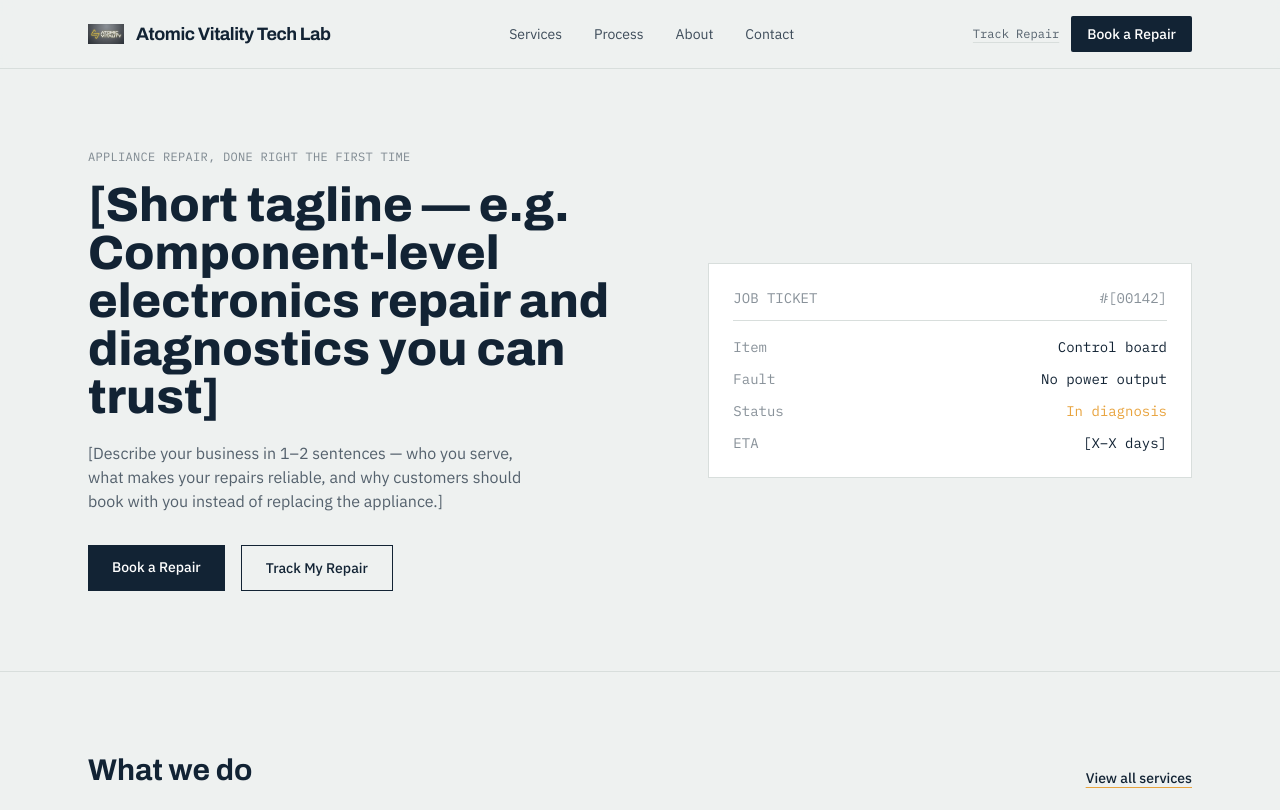
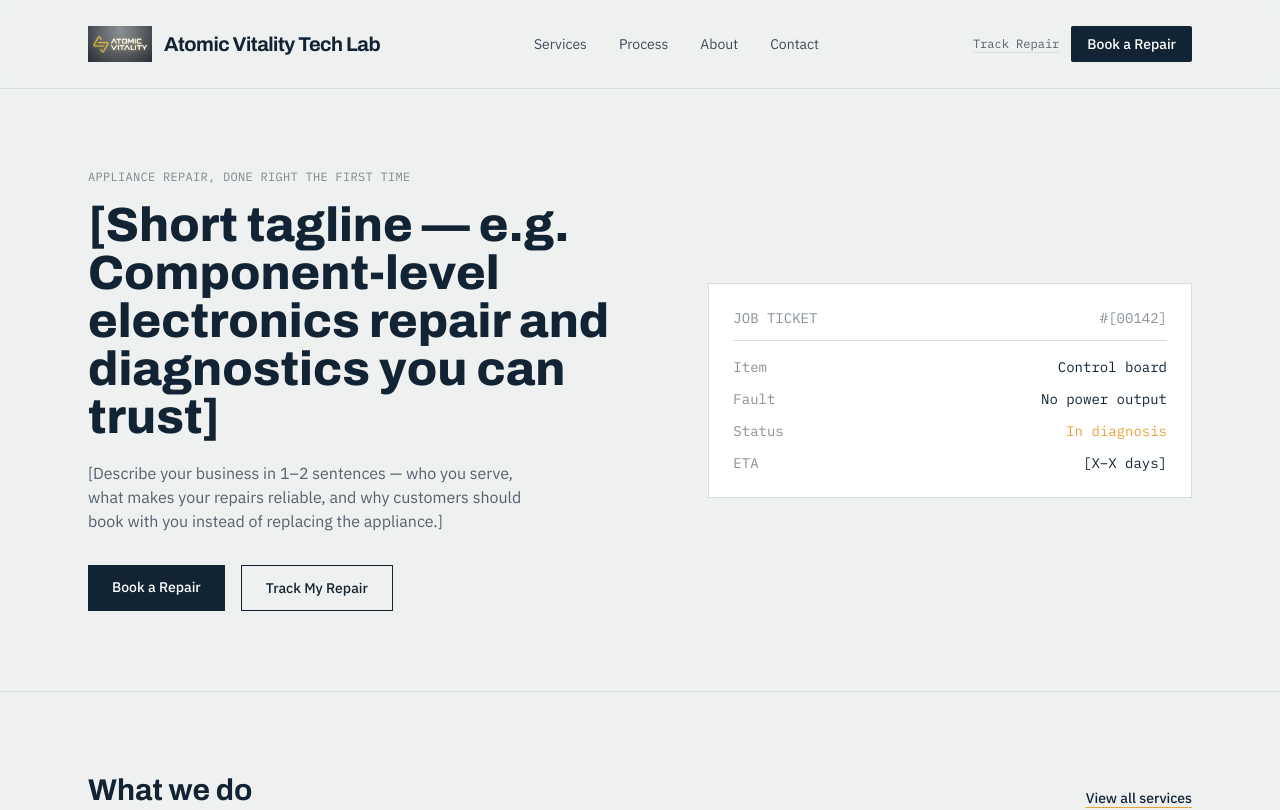
Before and after one commit to sgnjoroge254/appliance-repair-website, a Next.js app: page / in a window 1280 px wide. Shown: the top 810 px of the page. Built offline with nearby package versions, Linux system fonts and the light colour scheme.

Commit message:
Update Header.tsx

```diff
--- a/components/Header.tsx
+++ b/components/Header.tsx
@@ -16,10 +16,10 @@ export default function Header() {
 
   return (
     <header className="sticky top-0 z-50 border-b border-steelline bg-steel/95 backdrop-blur">
-      <div className="mx-auto flex max-w-6xl items-center justify-between px-6 py-4">
+      <div className="mx-auto flex max-w-6xl items-center justify-between px-6 py-3">
         <Link href="/" className="flex items-center gap-3" onClick={() => setOpen(false)}>
-          <img src="/1789005050.png" alt={businessInfo.name} className="h-9 w-9 object-contain" />
-          <span className="font-head text-lg font-bold tracking-tight text-ink">
+          <img src="/1789005050.png" alt={businessInfo.name} className="h-14 w-14 object-contain sm:h-16 sm:w-16" />
+          <span className="font-head text-lg font-bold tracking-tight text-ink sm:text-xl">
             {businessInfo.name}
           </span>
         </Link>
```
